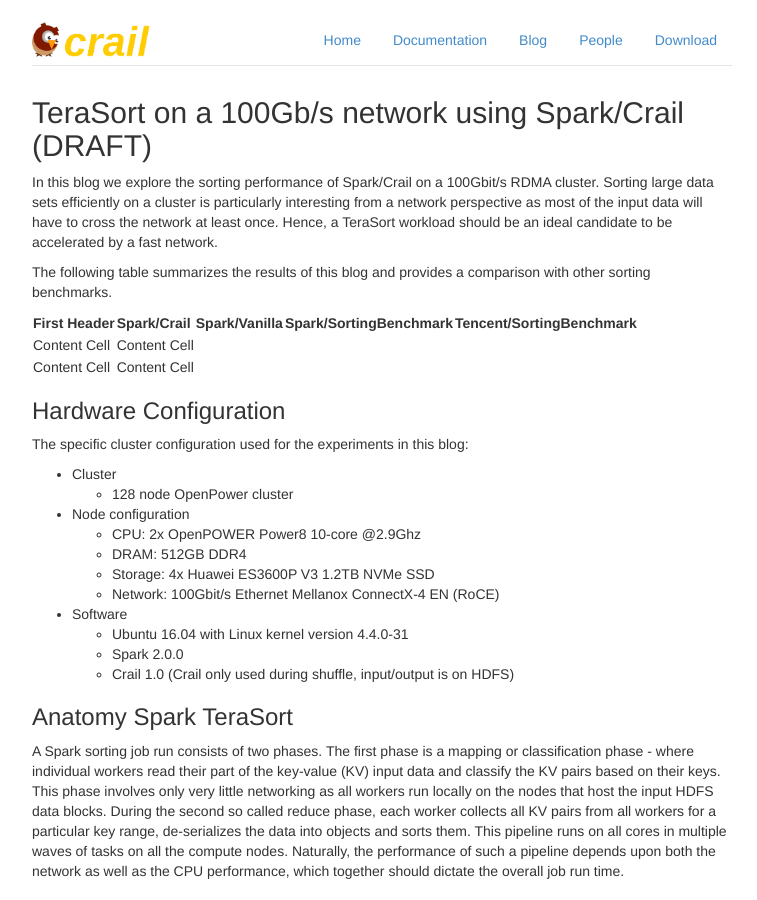
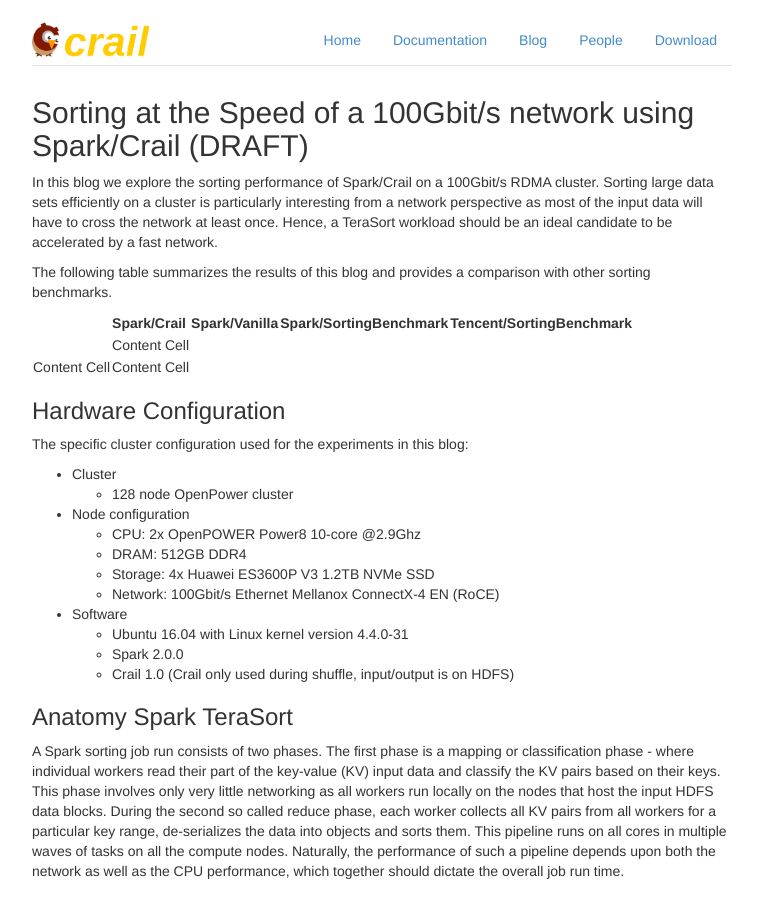
Before and after one commit to apache/incubator-crail-website, a Jekyll site: the page built from _posts/blog/2017-01-1-sorting.md, in a window 1280 px wide and 900 px high. Shown: the whole window, without its empty margins (258-1015 px from the left). Built offline with Jekyll 4.4.1, drawn with Linux system fonts in a browser that asks for light colours.

Commit message:
Update 2017-01-1-sorting.md

```diff
--- a/_posts/blog/2017-01-1-sorting.md
+++ b/_posts/blog/2017-01-1-sorting.md
@@ -1,6 +1,6 @@
 ---
 layout: default
-title: "TeraSort on a 100Gb/s network using Spark/Crail (DRAFT)"
+title: "Sorting at the Speed of a 100Gbit/s network using Spark/Crail (DRAFT)"
 author: Patrick Stuedi
 category: blog
 ---
@@ -9,9 +9,9 @@
 
 The following table summarizes the results of this blog and provides a comparison with other sorting benchmarks.
 
-| First Header  | Spark/Crail   | Spark/Vanilla | Spark/SortingBenchmark | Tencent/SortingBenchmark |
+|               | Spark/Crail   | Spark/Vanilla | Spark/SortingBenchmark | Tencent/SortingBenchmark |
 | ------------- | ------------- | --------------| -----------------------| -------------------------|
-| Content Cell  | Content Cell  |               |                        |                          |
+|   | Content Cell  |               |                        |                          |
 | Content Cell  | Content Cell  |               |                        |                          |
 
 
```
